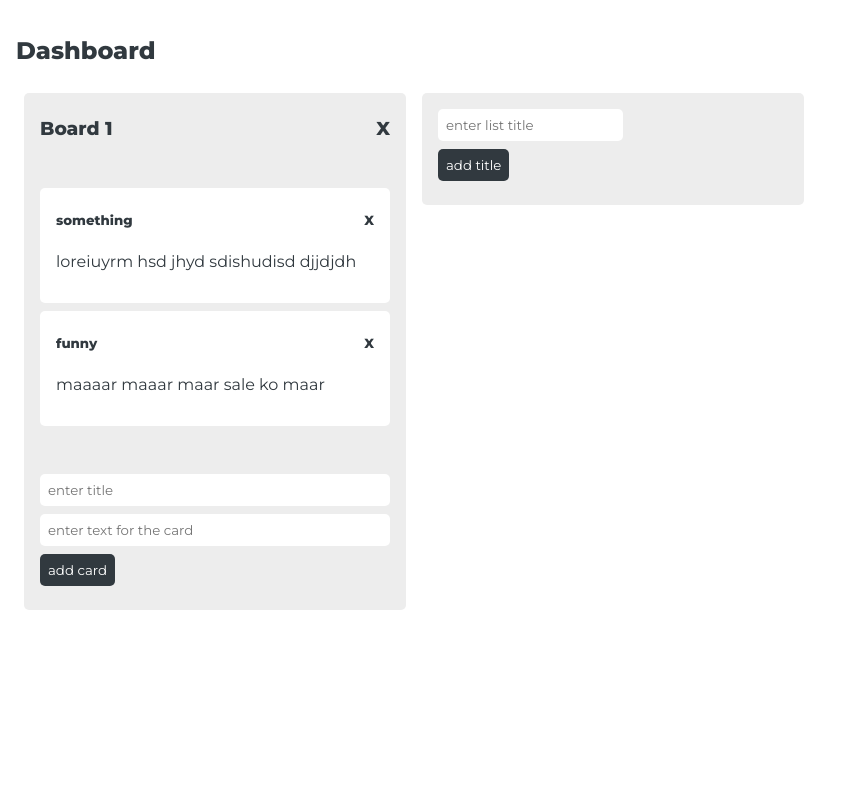
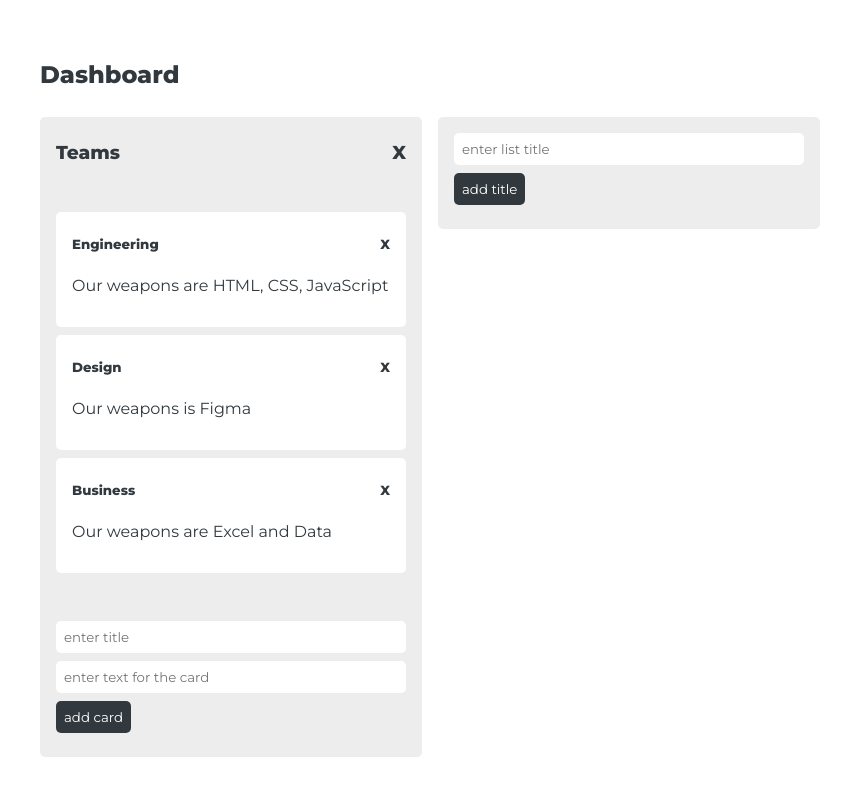
Before and after one commit to arijitpatra/project-management-dashboard, a React (Create React App) app: page / in a window 1280 px wide. Shown: the top 796 px of the page, without its empty margins (0-866 px from the left). Built offline with nearby package versions, Linux system fonts and the light colour scheme.

Commit message:
added delete logic
added delete logic

```diff
--- a/src/App.js
+++ b/src/App.js
@@ -4,15 +4,23 @@ import BoardComponent from "./components/BoardComponent/BoardComponent";
 
 const x = [
   {
-    title: "Board 1",
+    id: 1,
+    title: "Teams",
     cards: [
       {
-        title: "something",
-        text: "loreiuyrm hsd jhyd sdishudisd djjdjdh",
+        id: 1,
+        title: "Engineering",
+        text: "Our weapons are HTML, CSS, JavaScript",
       },
       {
-        title: "funny",
-        text: "maaaar maaar maar sale ko maar",
+        id: 2,
+        title: "Design",
+        text: "Our weapons is Figma",
+      },
+      {
+        id: 2,
+        title: "Business",
+        text: "Our weapons are Excel and Data",
       },
     ],
   },
@@ -25,6 +33,7 @@ function App() {
     const updatedData = boards.map((item) => {
       if (item.title === boardTitle) {
         item.cards.push({
+          id: item.cards.length + 1,
           title: cardTitle,
           text: cardText,
         });
@@ -38,10 +47,26 @@ function App() {
     setBoards((prevState) => [
       ...prevState,
       {
+        id: prevState.length + 1,
         title: title,
         cards: [],
       },
     ]);
+  };
+
+  const handleCardDelete = (boardTitle, cardId) => {
+    const updatedData = boards.map((item) => {
+      if (item.title === boardTitle) {
+        item.cards = item.cards.filter((card) => card.id !== cardId);
+      }
+      return item;
+    });
+    setBoards(updatedData);
+  };
+
+  const handleBoardDelete = (boardId) => {
+    const updatedData = boards.filter((board) => board.id !== boardId);
+    setBoards(updatedData);
   };
 
   return (
@@ -54,6 +79,8 @@ function App() {
             title={board.title}
             cards={board.cards}
             onBtnClick={(title, text) => addCard(board.title, title, text)}
+            cardDelete={(id) => handleCardDelete(board.title, id)}
+            boardDelete={() => handleBoardDelete(board.id)}
           />
         );
       })}
--- a/src/components/BoardComponent/BoardComponent.js
+++ b/src/components/BoardComponent/BoardComponent.js
@@ -3,7 +3,13 @@ import ButtonComponent from "../ButtonComponent/ButtonComponent";
 import CardComponent from "../CardComponent/CardComponent";
 import "./BoardComponent.scss";
 
-const BoardComponent = ({ title = "", cards = [], onBtnClick }) => {
+const BoardComponent = ({
+  title = "",
+  cards = [],
+  onBtnClick,
+  cardDelete,
+  boardDelete,
+}) => {
   let titleInput = useRef(null);
   let textInput = useRef(null);
 
@@ -24,17 +30,20 @@ const BoardComponent = ({ title = "", cards = [], onBtnClick }) => {
       {title.length > 0 && (
         <div className="d-f j-c-sb m-b-2d5">
           <h3 className="m-05-0">{title}</h3>
-          <h3 className="m-05-0 cursor-pointer">X</h3>
+          <h3 className="m-05-0 cursor-pointer" onClick={boardDelete}>
+            X
+          </h3>
         </div>
       )}
 
       {cards.length > 0 && title.length > 0
-        ? cards.map((item, index) => {
+        ? cards.map((card, index) => {
             return (
               <CardComponent
-                title={item.title}
-                text={item.text}
-                key={item.title + index}
+                title={card.title}
+                text={card.text}
+                key={card.title + index}
+                onCardDelete={() => cardDelete(card.id)}
               />
             );
           })
@@ -56,12 +65,14 @@ const BoardComponent = ({ title = "", cards = [], onBtnClick }) => {
           />
         </div>
       ) : (
+        <div className="d-f f-d-c">
           <input
             placeholder="enter list title"
             type="text"
             maxLength={15}
             ref={titleInput}
           />
+        </div>
       )}
 
       <ButtonComponent
--- a/src/components/BoardComponent/BoardComponent.scss
+++ b/src/components/BoardComponent/BoardComponent.scss
@@ -5,4 +5,7 @@
   background: #ededed;
   margin: 0.5rem;
   width: 350px;
+  &:first-of-type {
+    margin-left: 0;
+  }
 }
--- a/src/components/CardComponent/CardComponent.js
+++ b/src/components/CardComponent/CardComponent.js
@@ -1,11 +1,13 @@
 import "./CardComponent.scss";
 
-const CardComponent = ({ title, text }) => {
+const CardComponent = ({ title, text, onCardDelete }) => {
   return (
     <section className="card-component">
       <div className="d-f j-c-sb">
         <h5 className="m-05-0">{title}</h5>
-        <h5 className="m-05-0 cursor-pointer">X</h5>
+        <h5 className="m-05-0 cursor-pointer" onClick={onCardDelete}>
+          X
+        </h5>
       </div>
 
       <p>{text}</p>
--- a/src/components/CardComponent/CardComponent.scss
+++ b/src/components/CardComponent/CardComponent.scss
@@ -2,6 +2,11 @@
   background: white;
   padding: 1rem;
   margin: 0.5rem 0;
+  transition: all 0.25s ease-in-out;
+  &:hover {
+    transform: scale(1.05);
+    transition: all 0.25s ease-in-out;
+  }
   &:last-of-type {
     margin-bottom: 2.5rem;
   }
--- a/src/index.scss
+++ b/src/index.scss
@@ -4,7 +4,7 @@ body {
   margin: 0;
   -webkit-font-smoothing: antialiased;
   -moz-osx-font-smoothing: grayscale;
-  padding: 1rem;
+  padding: 2.5rem;
   color: #31393f;
 }
 
```
Lines whose indentation alone changed are shown as unchanged.
